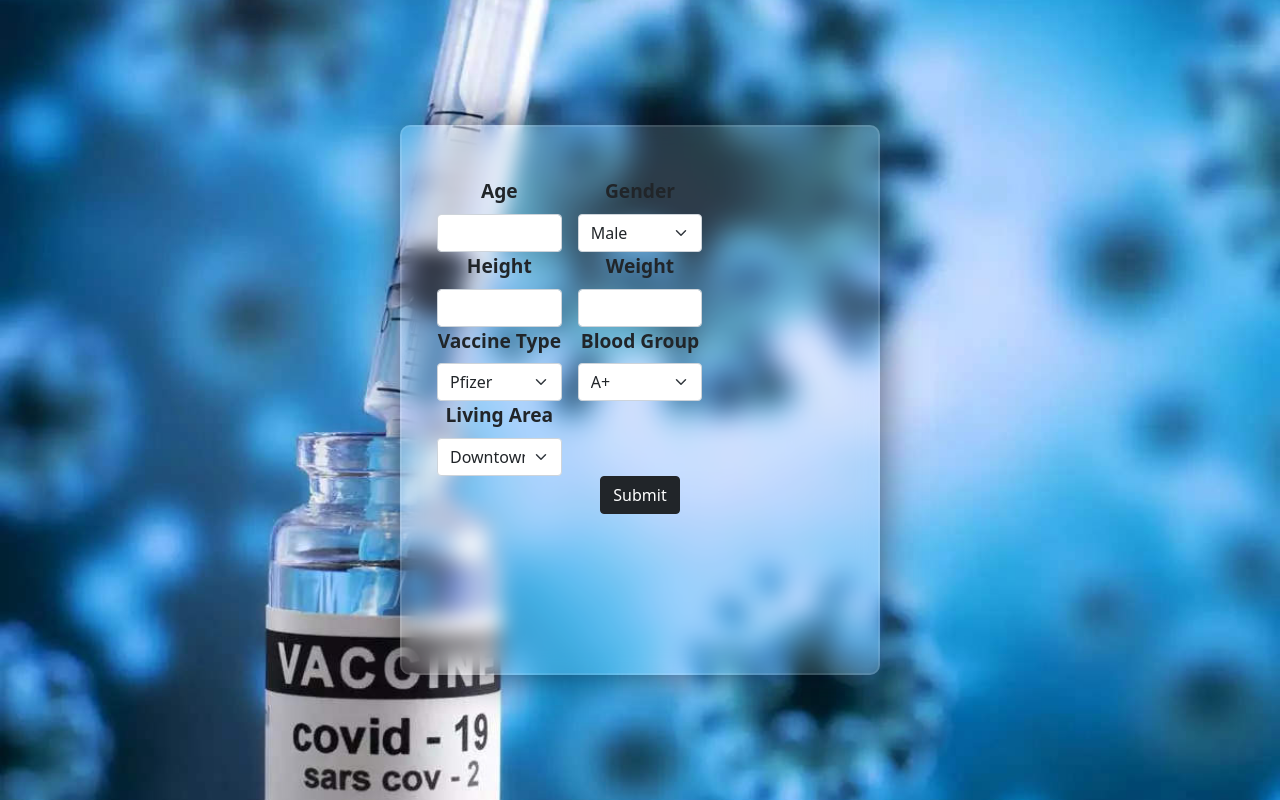
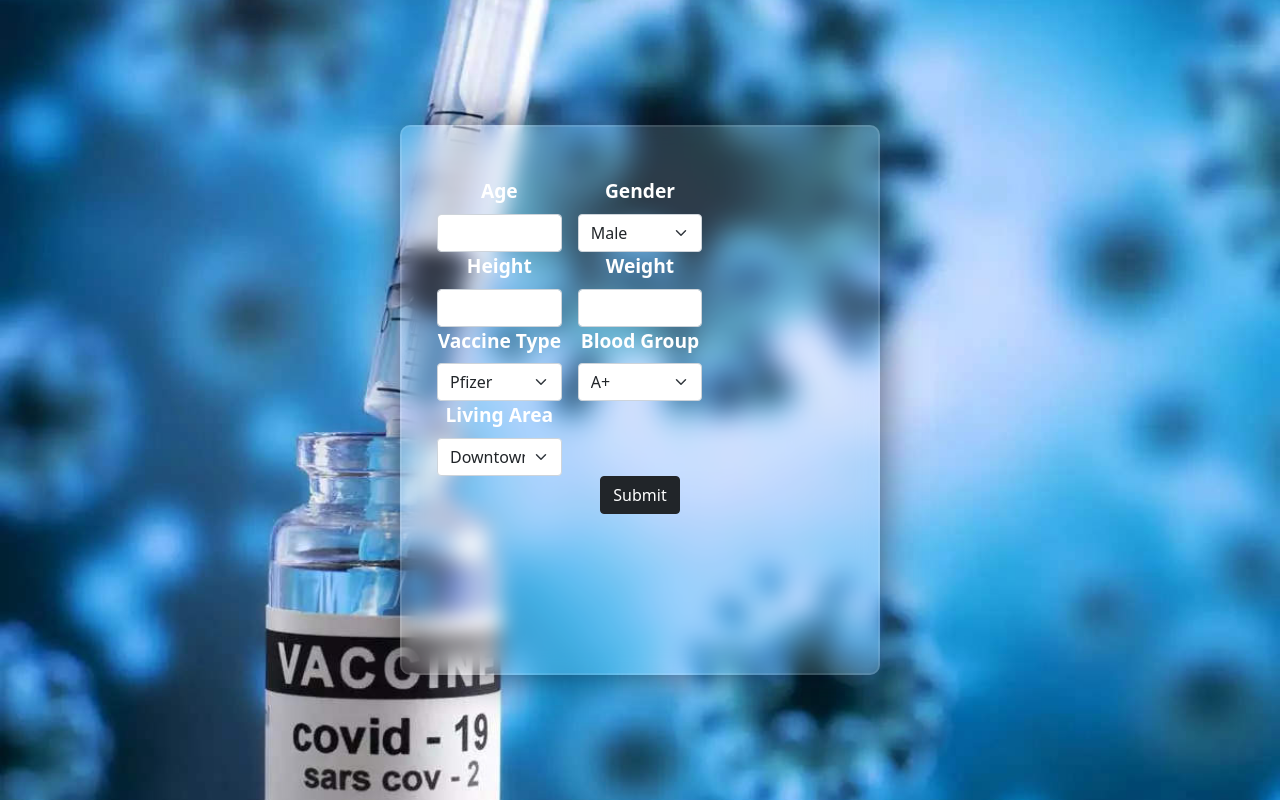
Before and after one commit to WijesooriyaHD/e17-co328-Prediction-of-risks-associated-with-mass-corona-vaccination, a React (Create React App) app in the folder Frontend_development/web_app/: page /form in a window 1280 px wide. Built offline with nearby package versions, Linux system fonts and the light colour scheme.

Commit message:
changed form.css - Add .column form controlproperties

```diff
--- a/Frontend_development/web_app/src/Pages/form.css
+++ b/Frontend_development/web_app/src/Pages/form.css
@@ -54,7 +54,7 @@ body{
 
 }
 
-input,textarea,Height{
+input,textarea{
     width: 100%;
     padding: 10px;
     outline: 0;
@@ -65,3 +65,16 @@ input,textarea,Height{
     font-size: 15px;
 
 }
+
+.col-md-4{
+    color: #fff;
+}
+
+
+.form-control{
+    color: rgb(40, 198, 238);
+}
+
+.placeholder{
+    color: rgb(238, 40, 40);
+}
```
